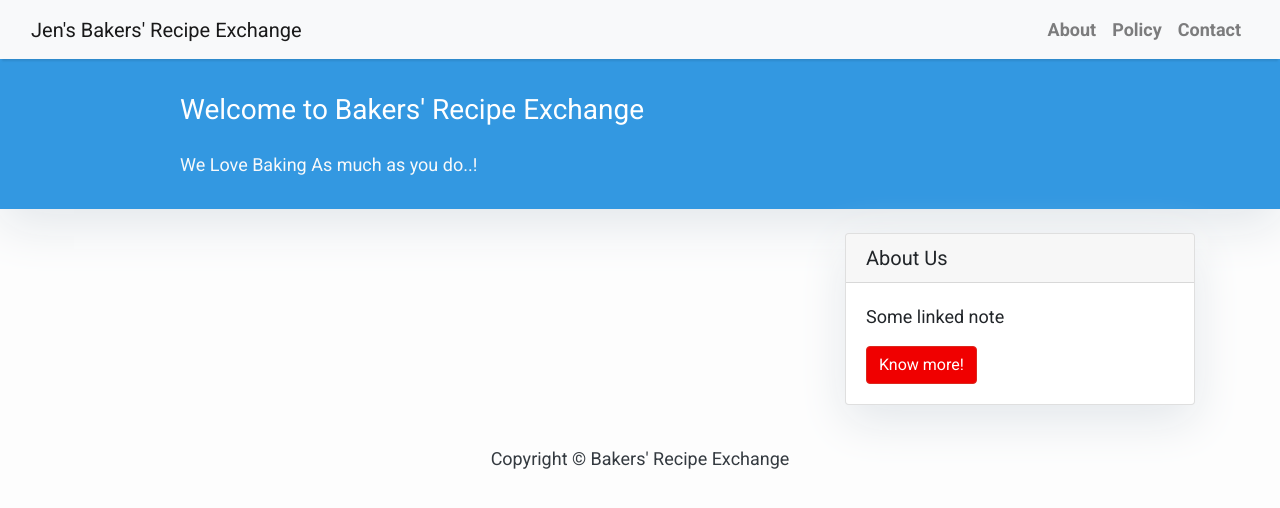
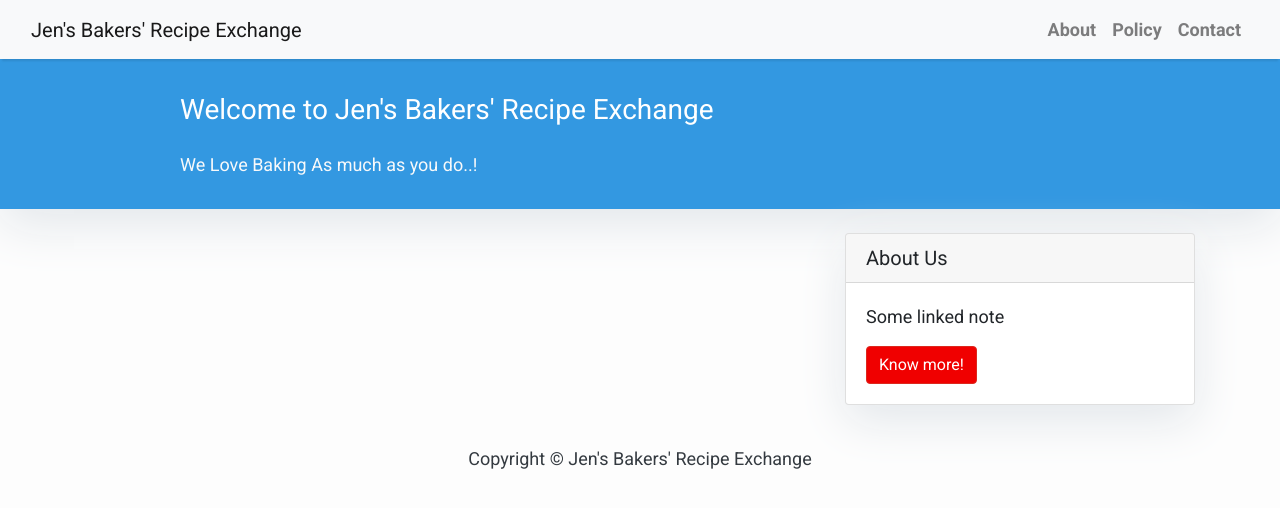
Before and after one commit to Sambsamb/SBMiniProject4, a Django app: template templates/index.html in a window 1280 px wide. Shown: the top 508 px of the page. Run offline with Django 3.2, Linux system fonts and the light colour scheme; the template is opened without the code that fills it, so the values that code supplies are empty; some libraries are stand-ins or nearby versions.

Commit message:
SB - Update

```diff
--- a/templates/base.html
+++ b/templates/base.html
@@ -2,7 +2,7 @@
 <html>
 
     <head>
-        <title>Bakers' Recipe Exchange</title>
+        <title>Jen's Bakers' Recipe Exchange</title>
         <link href="https://fonts.googleapis.com/css?family=Roboto:400,700" rel="stylesheet">
         <meta name="google" content="notranslate" />
         <meta name="viewport" content="width=device-width, initial-scale=1" />
@@ -66,7 +66,7 @@
 
         <!-- Footer -->
         <footer class="py-3 bg-grey">
-            <p class="m-0 text-dark text-center ">Copyright &copy; Bakers' Recipe Exchange</p>
+            <p class="m-0 text-dark text-center ">Copyright &copy; Jen's Bakers' Recipe Exchange</p>
         </footer>
     </body>
 </html>
--- a/templates/index.html
+++ b/templates/index.html
@@ -22,7 +22,7 @@
         <div class="row">
             <div class=" col-md-8 col-md-10 mx-auto">
                 <div class="site-heading">
-                    <h3 class=" site-heading my-4 mt-3 text-white"> Welcome to Bakers' Recipe Exchange </h3>
+                    <h3 class=" site-heading my-4 mt-3 text-white"> Welcome to Jen's Bakers' Recipe Exchange </h3>
                     <p class="text-light">We Love Baking As much as you do..! &nbsp
                     </p>
                 </div>
```
